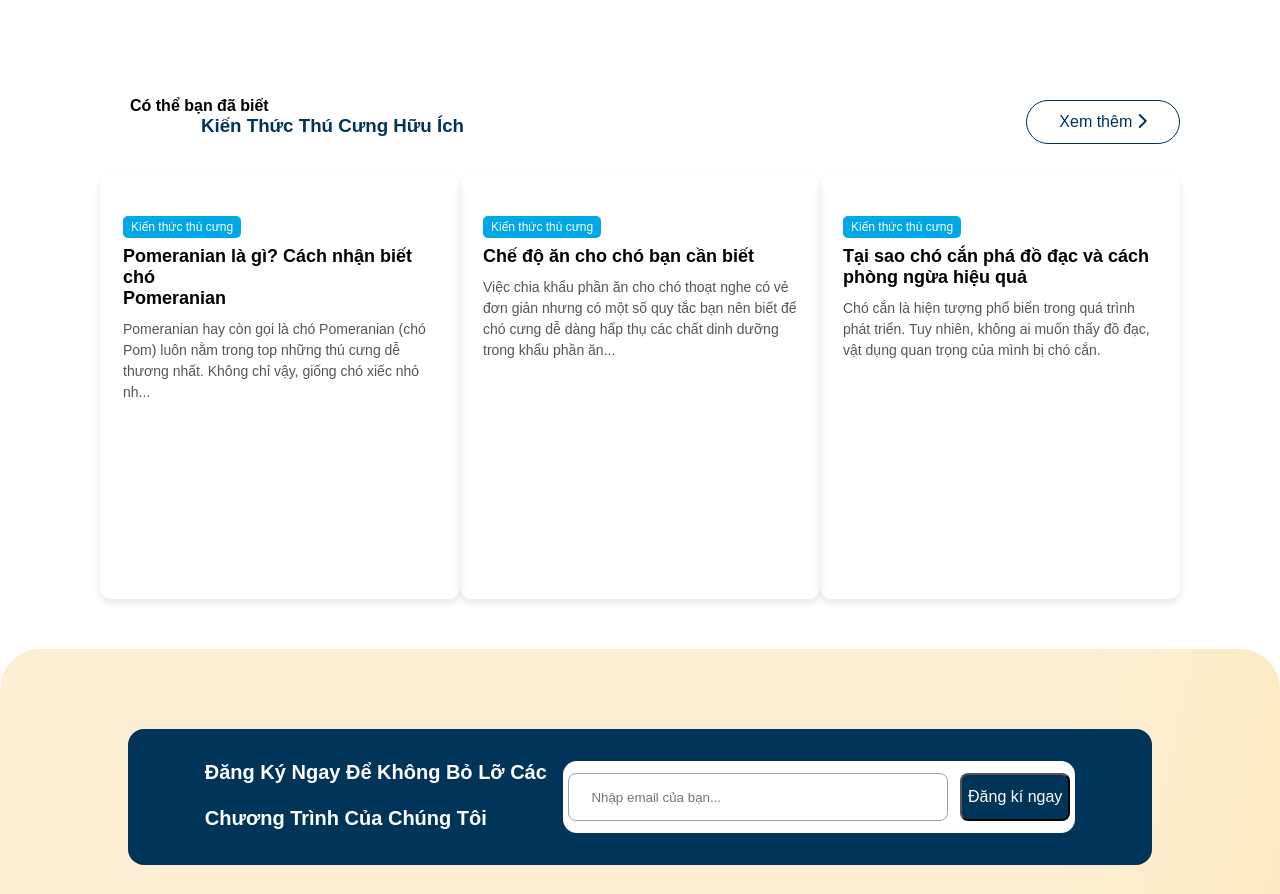
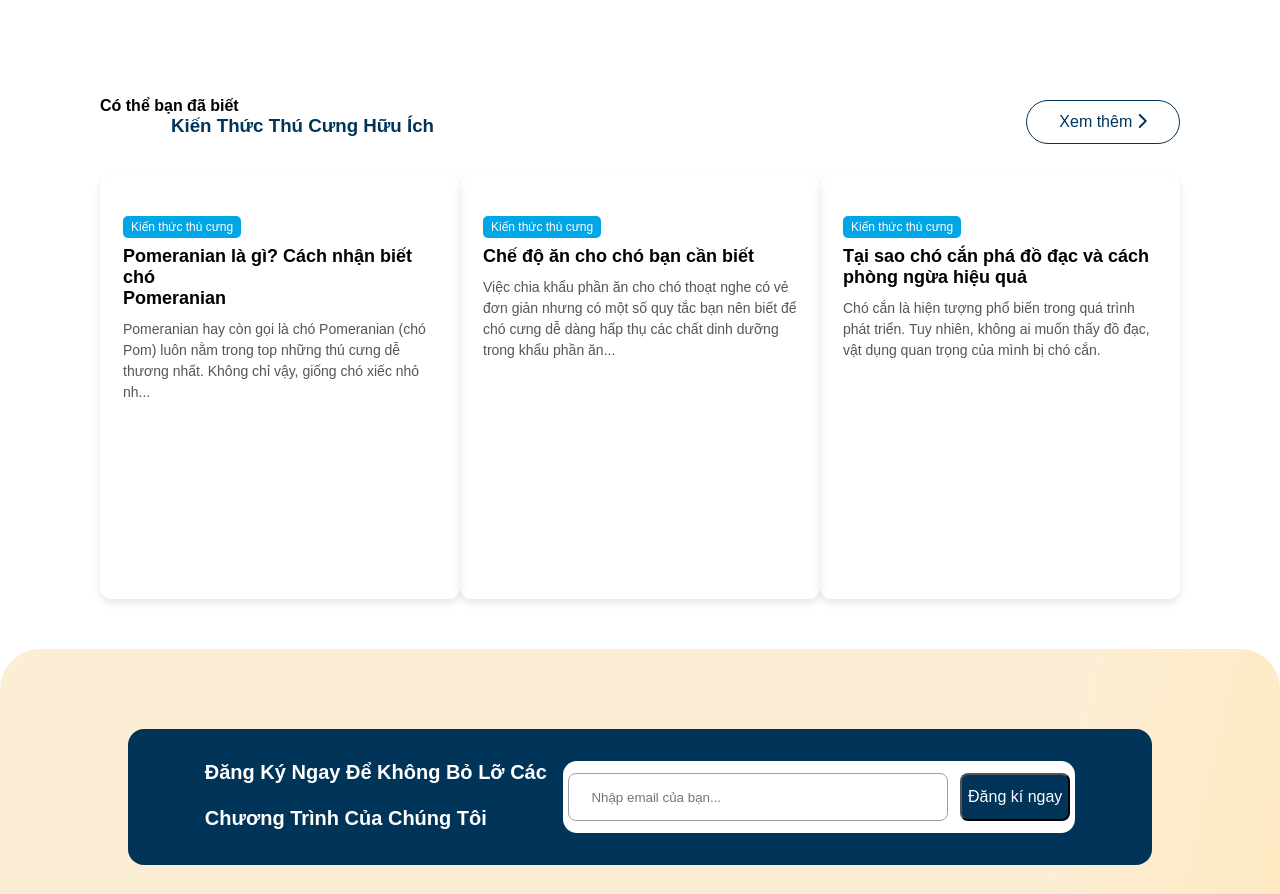
Before and after one commit to ThaoNhu-xinh-hon/dealine3, a plain HTML site: page index.html in a window 1280 px wide. Shown: the part 1937-2831 px from the top of the page. Drawn offline with Linux system fonts and the light colour scheme.

Commit message:
Update index.html

```diff
--- a/index.html
+++ b/index.html
@@ -239,7 +239,7 @@
       </div>
       <!--Phan 4-->
       <div class="title-p2">
-        <div style="height: 50px; width: 700px; padding: 0 30px">
+        <div style="height: 50px; width: 700px; padding: 0px 0px">
           <strong>Có thể bạn đã biết</strong>
           <h3 style="margin-left: 0 margin-top: 4px">Kiến Thức Thú Cưng Hữu Ích</h3>
         </div>
```
